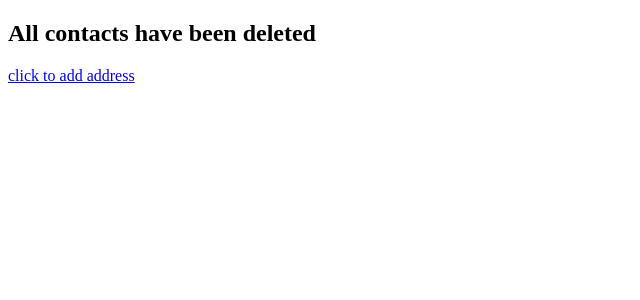
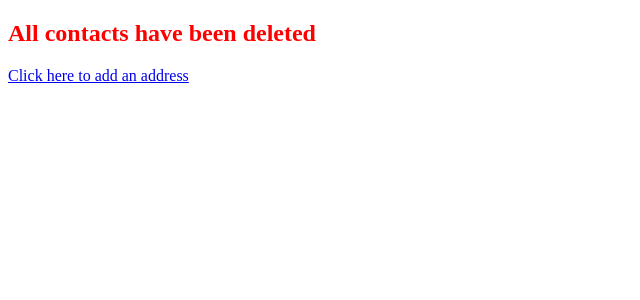
Before and after one commit to Jeremiah-Freeman/AddressBook-php, a PHP site: template views/delete_contacts.html.twig in a window 1280 px wide. Shown: the top 300 px of the page, without its empty margins (0-640 px from the left). Run offline with PHP 8.4, Linux system fonts and the light colour scheme; the template is opened without the code that fills it, so the values that code supplies are empty; some libraries are stand-ins or nearby versions.

Commit message:
add text color to 'My Address Book' using css

```diff
--- a/views/create_contact.html.twig
+++ b/views/create_contact.html.twig
@@ -8,7 +8,7 @@
     <div class="container">
         <div class="form-group">
             <form action="/add_Contact" method="post">
-                <h2>My Address Book</h2>
+                <h2 class="homeAddress">My Address Book</h2>
                 <label for="name">Name:</label>
                 <input id="name"type="text" name="name" class="form-control">
                 <label for="phone">Phone Number:</label>
--- a/views/delete_contacts.html.twig
+++ b/views/delete_contacts.html.twig
@@ -1,10 +1,12 @@
 <!DOCTYPE html>
 <html>
-    <head>
-        <title>All contacts have been deleted</title>
-    </head>
-    <body>
-        <h2>All contacts have been deleted</h2>
-        <a href="/">click to add address</a>
-    </body>
+<head>
+    <link rel="stylesheet" href="/styles.css">
+    <title>All contacts have been deleted</title>
+</head>
+<body>
+    <h2 class="delete">All contacts have been deleted</h2>
+    <a href="/">Click here to add an address</a>
+</body>
+
 </html>
--- a/web/styles.css
+++ b/web/styles.css
@@ -1,3 +1,12 @@
 li {
     color: blue;
 }
+
+.delete {
+    color: red;
+}
+
+.homeAddress {
+    text-align: center;
+    color: green;
+}
```
